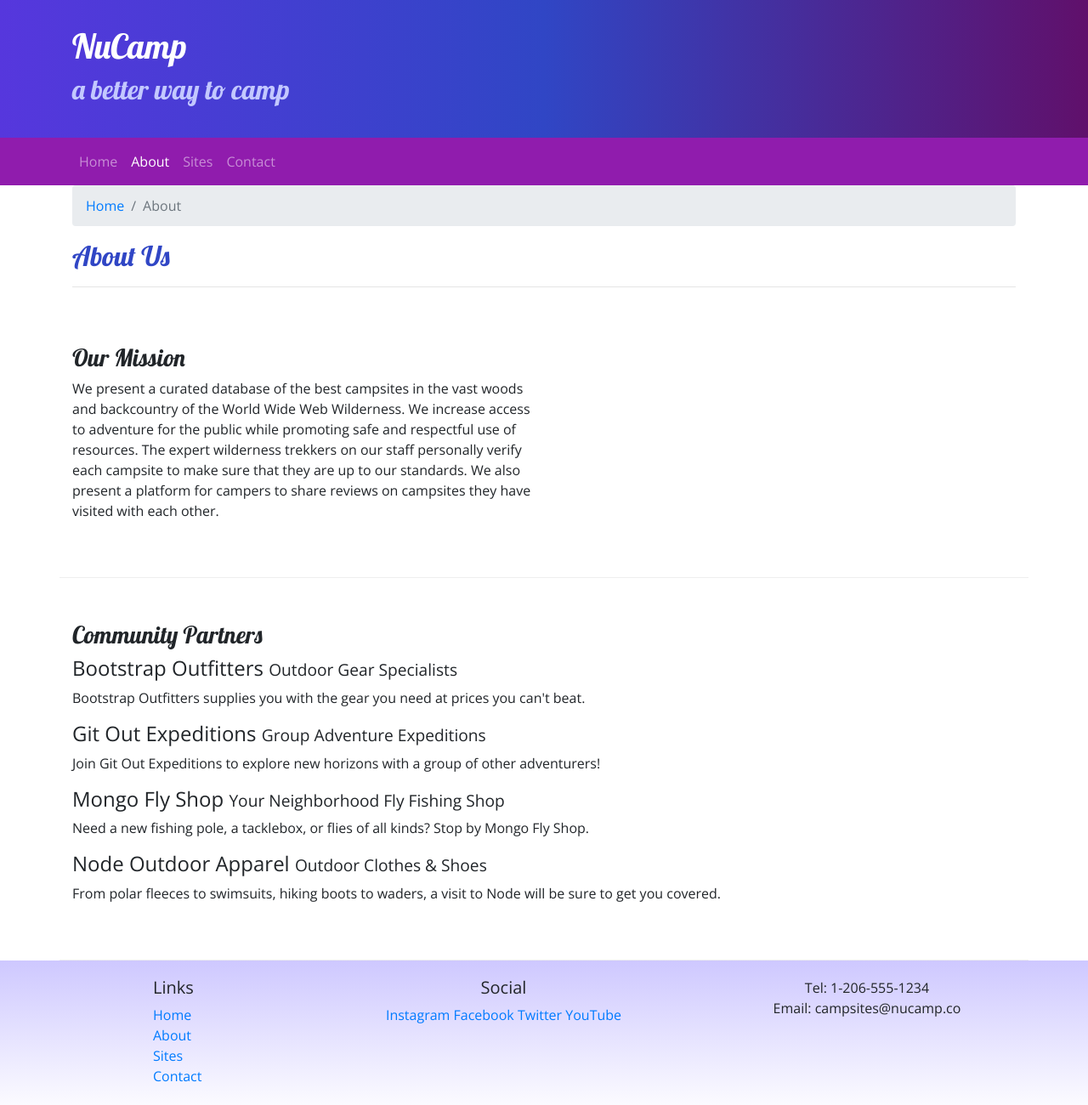
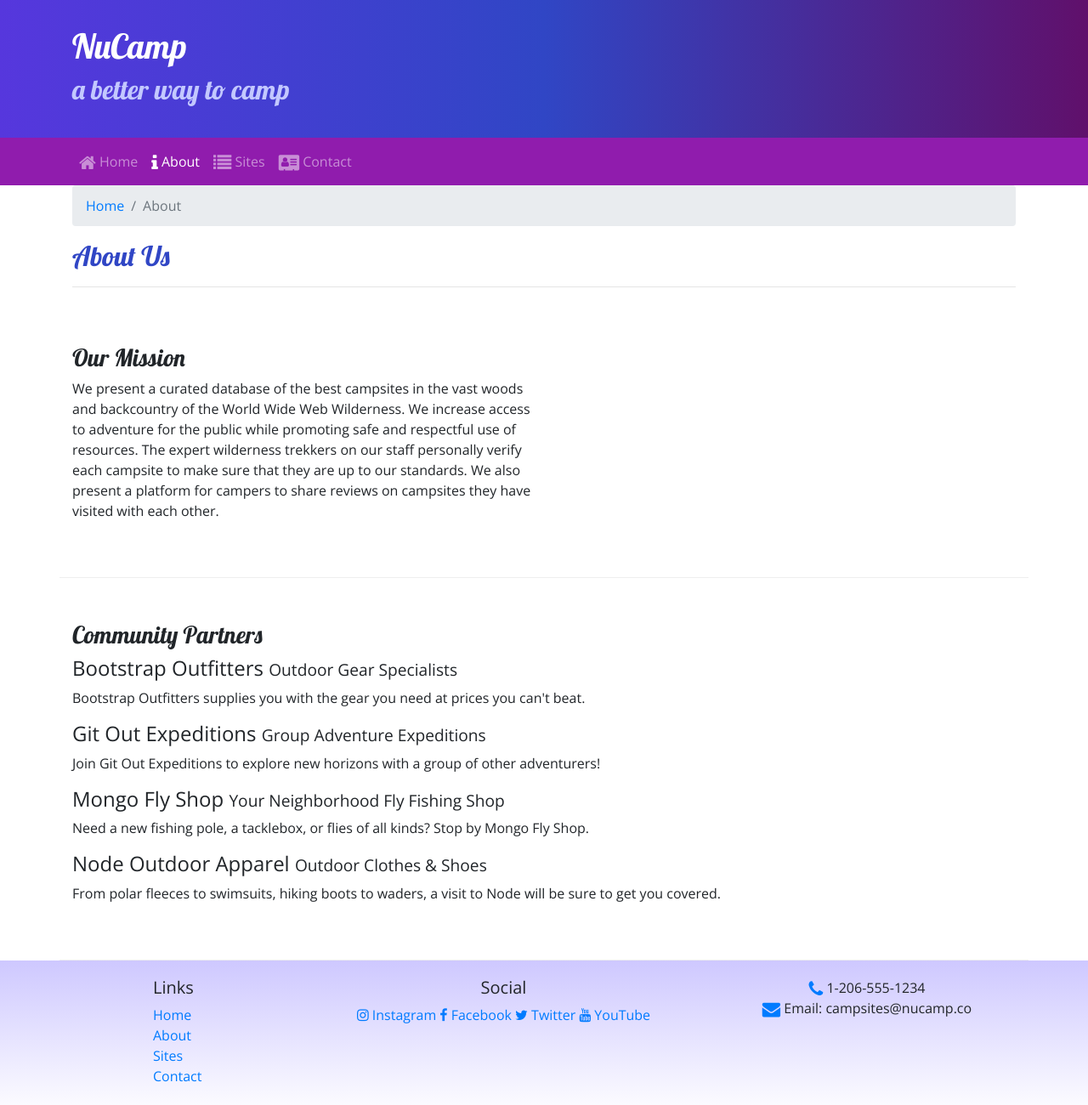
Before and after one commit to sean-birmingham/nucampsite, a website: page aboutus.html in a window 1280 px wide. Shown: the whole page at 85% size. Drawn offline with nearby package versions, Linux system fonts and the light colour scheme.

Commit message:
Icon Fonts

```diff
--- a/aboutus.html
+++ b/aboutus.html
@@ -8,6 +8,11 @@
     <link
       rel="stylesheet"
       href="node_modules/bootstrap/dist/css/bootstrap.min.css"
+    />
+
+    <link
+      rel="stylesheet"
+      href="node_modules/font-awesome/css/font-awesome.min.css"
     />
 
     <link
@@ -43,13 +48,25 @@
         <div class="collapse navbar-collapse" id="nucampNavbar">
           <ul class="navbar-nav">
             <li class="nav-item">
-              <a class="nav-link" href="index.html">Home</a>
+              <a class="nav-link" href="index.html"
+                ><span class="fa fa-home fa-lg"></span> Home</a
+              >
             </li>
             <li class="nav-item active">
-              <a class="nav-link" href="#">About</a>
+              <a class="nav-link" href="#"
+                ><span class="fa fa-info fa-lg"></span> About</a
+              >
             </li>
-            <li class="nav-item"><a class="nav-link" href="#">Sites</a></li>
-            <li class="nav-item"><a class="nav-link" href="#">Contact</a></li>
+            <li class="nav-item">
+              <a class="nav-link" href="#"
+                ><span class="fa fa-list fa-lg"></span> Sites</a
+              >
+            </li>
+            <li class="nav-item">
+              <a class="nav-link" href="#"
+                ><span class="fa fa-address-card fa-lg"></span> Contact</a
+              >
+            </li>
           </ul>
         </div>
       </div>
@@ -125,16 +142,27 @@
               <li><a href="#">Contact</a></li>
             </ul>
           </div>
+
           <div class="col-6 col-sm-5 text-center">
             <h5>Social</h5>
-            <a href="http://instagram.com/">Instagram</a>
-            <a href="http://facebook.com/">Facebook</a>
-            <a href="http://twitter.com/">Twitter</a>
-            <a href="http://youtube.com/">YouTube</a>
+            <a href="http://instagram.com/"
+              ><span class="fa fa-instagram"></span> Instagram</a
+            >
+            <a href="http://facebook.com/"
+              ><span class="fa fa-facebook"></span> Facebook</a
+            >
+            <a href="http://twitter.com/"
+              ><span class="fa fa-twitter"></span> Twitter</a
+            >
+            <a href="http://youtube.com/"
+              ><span class="fa fa-youtube"></span> YouTube</a
+            >
           </div>
           <div class="col-sm-4 text-center">
-            Tel: 1-206-555-1234<br />
-            Email: campsites@nucamp.co
+            <span class="fa fa-phone fa-lg text-primary"></span>
+            1-206-555-1234<br />
+            <span class="fa fa-envelope fa-lg text-primary"></span> Email:
+            campsites@nucamp.co
           </div>
         </div>
       </div>
--- a/package.json
+++ b/package.json
@@ -15,6 +15,7 @@
   },
   "dependencies": {
     "bootstrap": "^4.5.2",
+    "font-awesome": "^4.7.0",
     "jquery": "^3.6.0",
     "popper.js": "^1.16.1"
   }
```
Also changed, not shown: index.html (+37 -10 lines), 1 other file.
